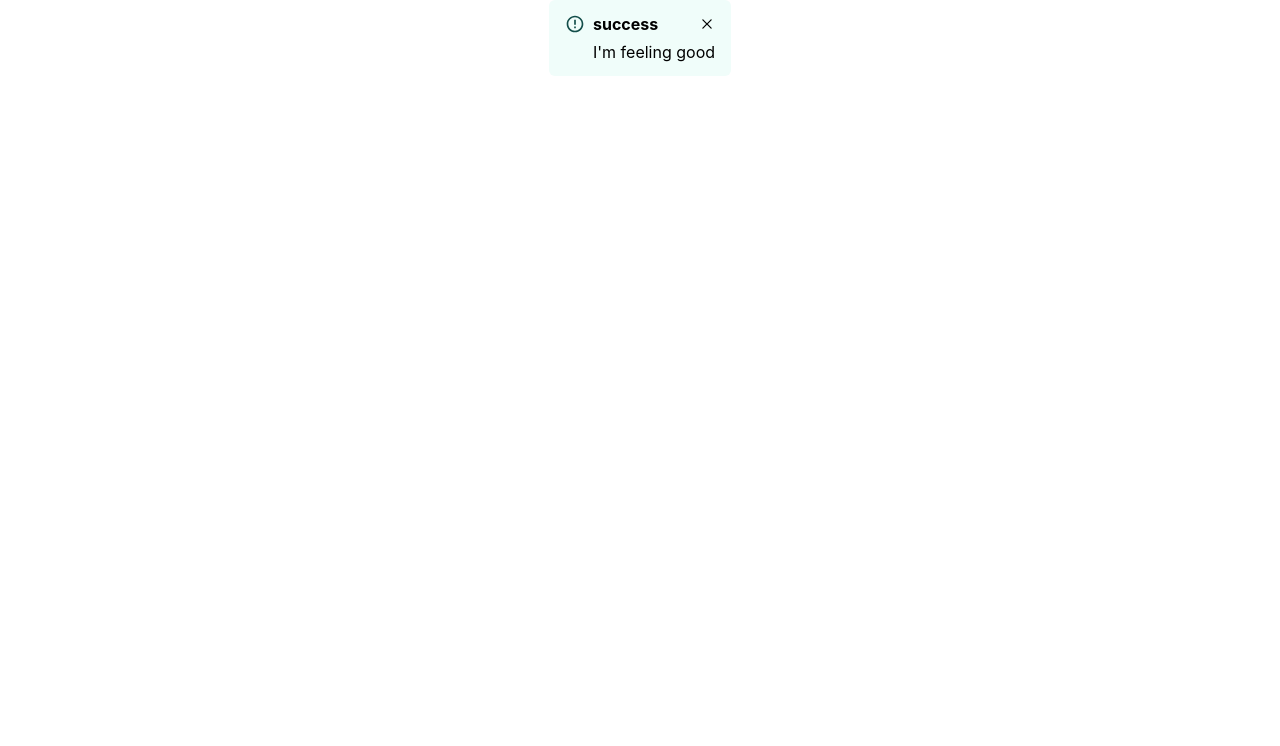
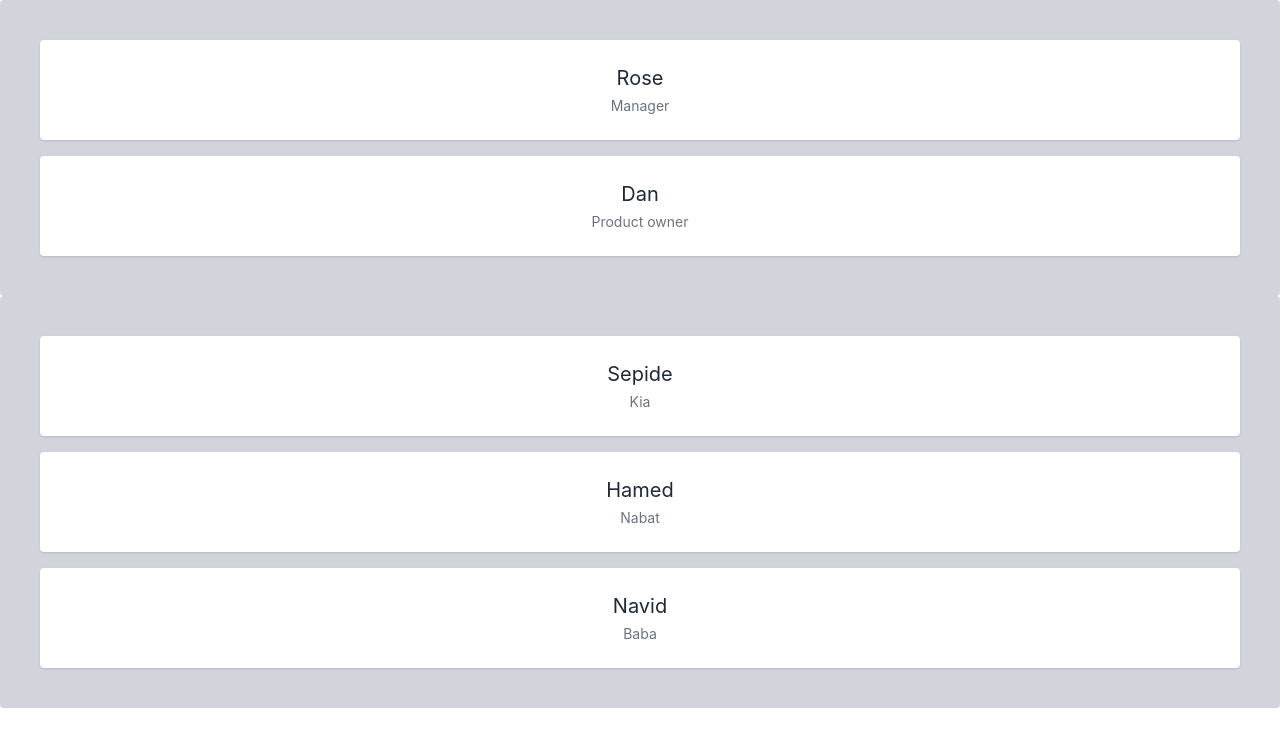
Before and after one commit to sepkey/type-self-study, a React (Create React App) app in the folder myapp/: page / in a window 1280 px wide. Shown: the top 746 px of the page. Built offline with nearby package versions, Linux system fonts and the light colour scheme.

Commit message:
Creating a basic generic list component

```diff
--- a/myapp/src/App.tsx
+++ b/myapp/src/App.tsx
@@ -1,12 +1,29 @@
 import './App.css';
-import { Alert } from './Alert';
+import { Checklist } from './checklist';
 
 function App() {
   return (
     <div className="container">
-      <Alert heading="success" closable>
-        I'm feeling good
-      </Alert>
+      <Checklist
+        data={[
+          { id: 1, name: 'Rose', role: 'Manager' },
+          { id: 1, name: 'Dan', role: 'Product owner' },
+        ]}
+        id="id"
+        primary="name"
+        secondary="role"
+      />
+
+      <Checklist
+        data={[
+          { name: 'Sepide', surname: 'Kia', age: 32 },
+          { name: 'Hamed', surname: 'Nabat', age: 31 },
+          { name: 'Navid', surname: 'Baba', age: 35 },
+        ]}
+        id="age"
+        primary="name"
+        secondary="surname"
+      />
     </div>
   );
 }
--- /dev/null
+++ b/myapp/src/checklist/Checklist.tsx
@@ -0,0 +1,39 @@
+type Props<Data> = {
+  data: Array<Data>;
+  id: keyof Data;
+  primary: keyof Data;
+  secondary: keyof Data;
+};
+
+export function Checklist<T>({ data, id, primary, secondary }: Props<T>) {
+  return (
+    <ul className="bg-gray-300 rounded p-10">
+      {data.map((item) => {
+        const idValue = item[id] as unknown;
+        if (typeof idValue !== 'string' && typeof idValue !== 'number') {
+          return null;
+        }
+
+        const primaryText = item[primary] as unknown;
+        if (typeof primaryText !== 'string') {
+          return null;
+        }
+
+        const secondaryText = item[secondary] as unknown;
+
+        return (
+          <li
+            key={idValue}
+            className="bg-white p-6 shadow rounded mb-4
+      last:mb-0"
+          >
+            <div className="text-xl text-gray-800 pb-1">{primaryText}</div>
+            {typeof secondaryText === 'string' && (
+              <div className="text-sm text-gray-500">{secondaryText}</div>
+            )}
+          </li>
+        );
+      })}
+    </ul>
+  );
+}
--- /dev/null
+++ b/myapp/src/checklist/index.ts
@@ -0,0 +1 @@
+export * from './Checklist';
--- a/myapp/src/index.tsx
+++ b/myapp/src/index.tsx
@@ -11,7 +11,4 @@
   </React.StrictMode>,
 );
 
-// If you want to start measuring performance in your app, pass a function
-// to log results (for example: reportWebVitals(console.log))
-// or send to an analytics endpoint. Learn more: https://bit.ly/CRA-vitals
 reportWebVitals();
```
